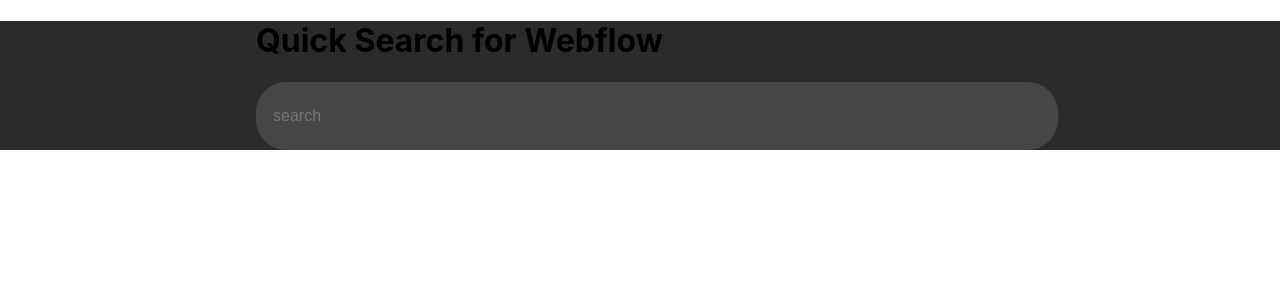
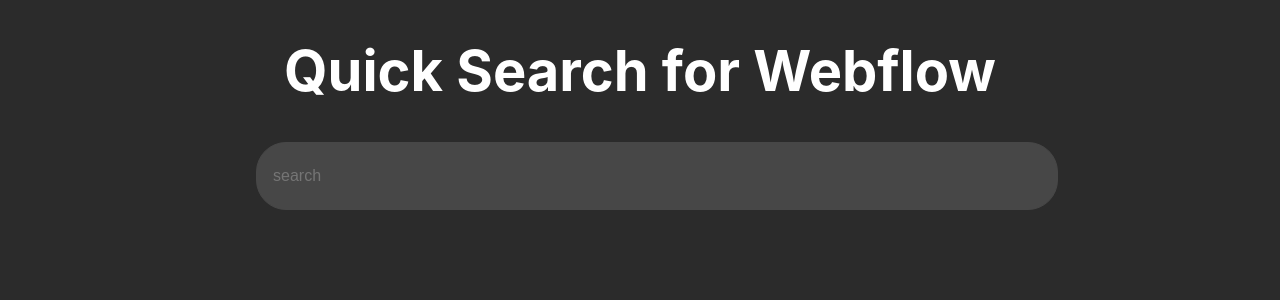
Before and after one commit to kangsinbeom/react-search-input, a React (Create React App) app: page / in a window 1280 px wide. Shown: the top 300 px of the page. Built offline with nearby package versions, Linux system fonts and the light colour scheme.

Commit message:
layout 1차 완료

```diff
--- a/src/App.css
+++ b/src/App.css
@@ -1,7 +1,3 @@
-.UpperBox {
+* {
   background-color: #2b2b2b;
 }
-
-.LowerBox {
-  background-color: #474747;
-}
--- a/src/App.js
+++ b/src/App.js
@@ -4,13 +4,8 @@
 function App() {
   return (
     <>
-    <div className='UpperBox'>
       <UpperTemplate />
-    </div>
-    <div className='LowerBox'>
       <LowerTemplate />
-    </div>
-
     </>
   );
 }
--- a/src/components/common/SearchInput.jsx
+++ b/src/components/common/SearchInput.jsx
@@ -19,5 +19,8 @@
   color: #fff;
   font-size: 1rem;
   line-height: 1.6;
+  ::placeholder {
+    color: #fff;
+  }
 `;
 export default SearchInput;
--- a/src/layout/LowerTemplate.jsx
+++ b/src/layout/LowerTemplate.jsx
@@ -1,7 +1,12 @@
 import React from "react";
+import styled from "styled-components";
 
-function LowerTemplate(props) {
-  return <div></div>;
+function LowerTemplate() {
+  return <StLowerTemplate></StLowerTemplate>;
 }
 
+const StLowerTemplate = styled.div`
+  background-color: #474747;
+`;
+
 export default LowerTemplate;
--- a/src/layout/UpperTemplate.jsx
+++ b/src/layout/UpperTemplate.jsx
@@ -18,6 +18,15 @@
   width: 100%;
   display: block; // 이거 왜 필요한지 알아보자
   box-sizing: border-box; // 이거도 왜 필요한지 알아보자
+
+  h1 {
+    box-sizing: border-box;
+    color: white;
+    text-align: center;
+    font-size: 3.5rem;
+    line-height: 1.2;
+    font-weight: 700;
+  }
 `;
 
 export default UpperTemplate;
```
